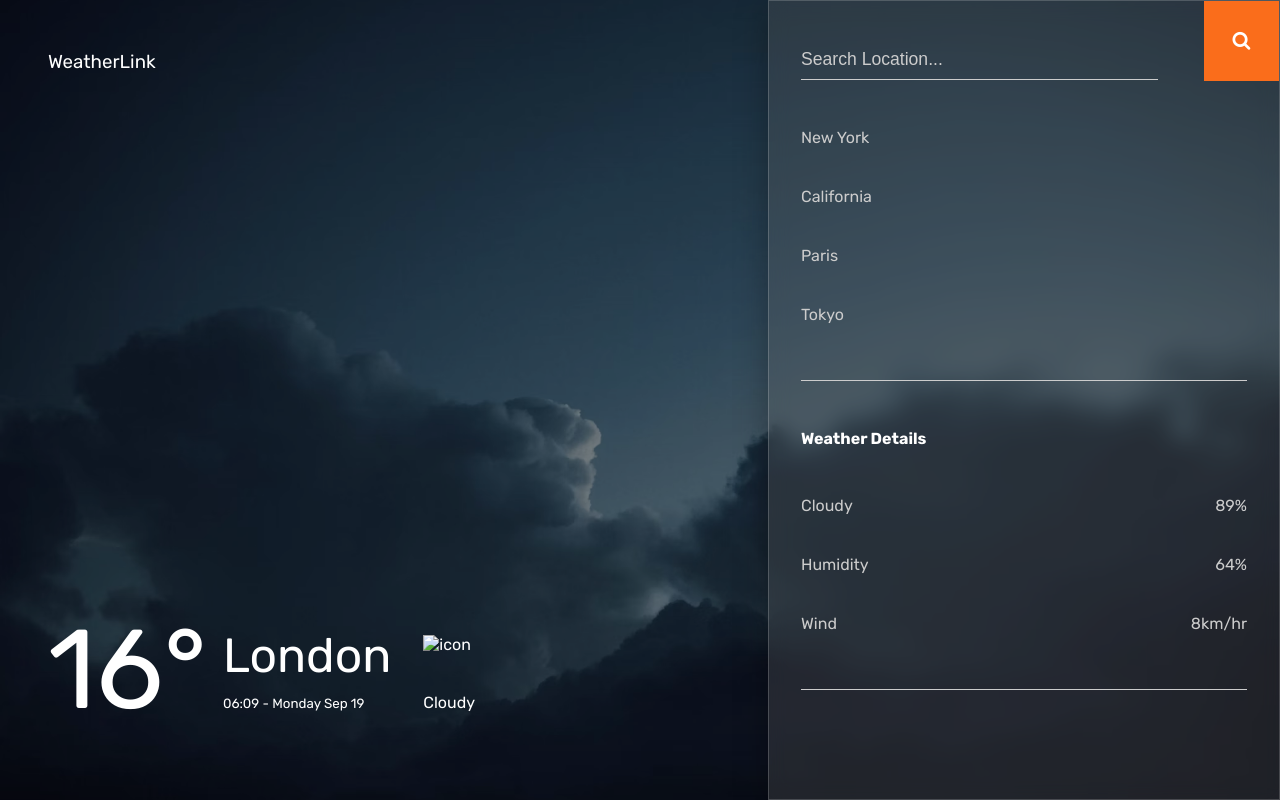
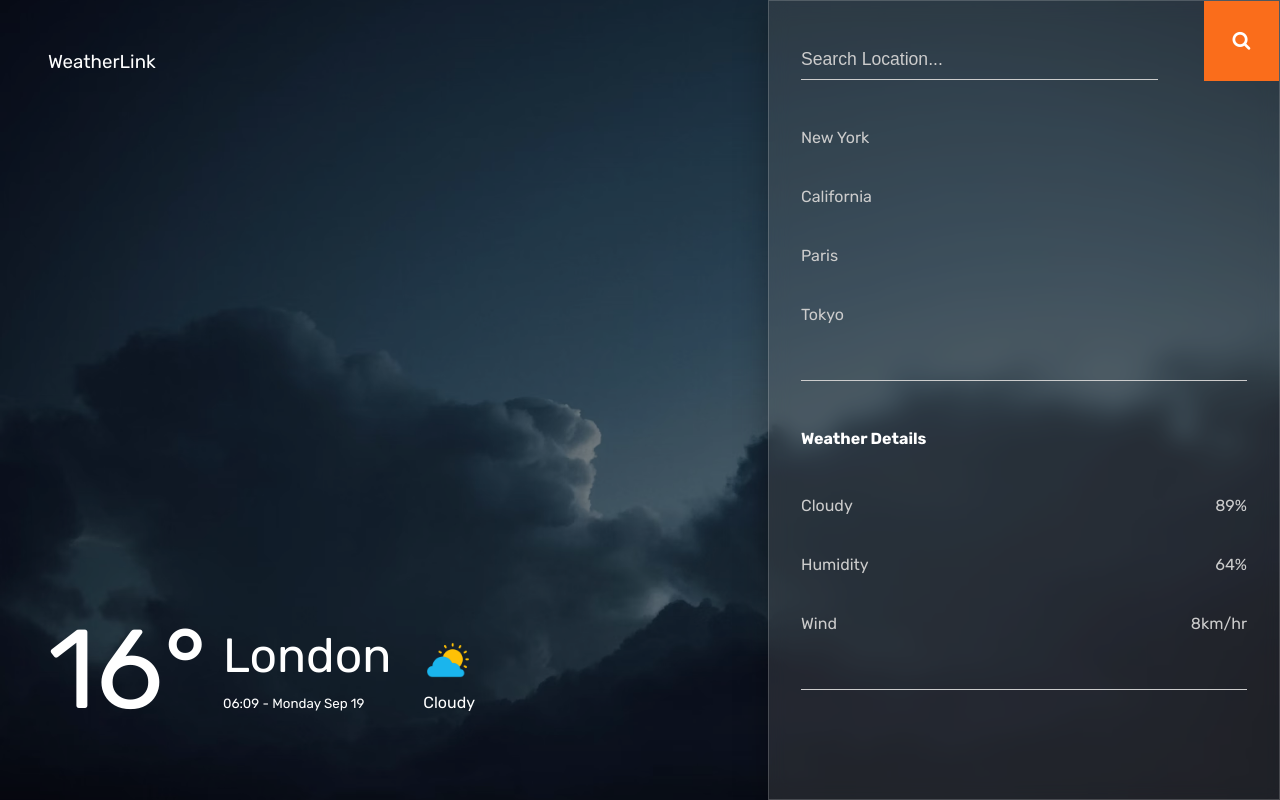
Before and after one commit to krishnaagrawal74/WeatherLink, a plain HTML site: page index.html in a window 1280 px wide. Drawn offline with Linux system fonts and the light colour scheme.

Commit message:
Update index.html

```diff
--- a/index.html
+++ b/index.html
@@ -26,7 +26,7 @@
                     </small>
                 </div>
                 <div class="weather">
-                    <img src="icons/sunny.png" class="icon" alt="icon" width="50" height="50">
+                    <img src="sunny.png" class="icon" alt="icon" width="50" height="50">
                     <span class="condition">Cloudy</span>
                 </div>
             </div>
```
